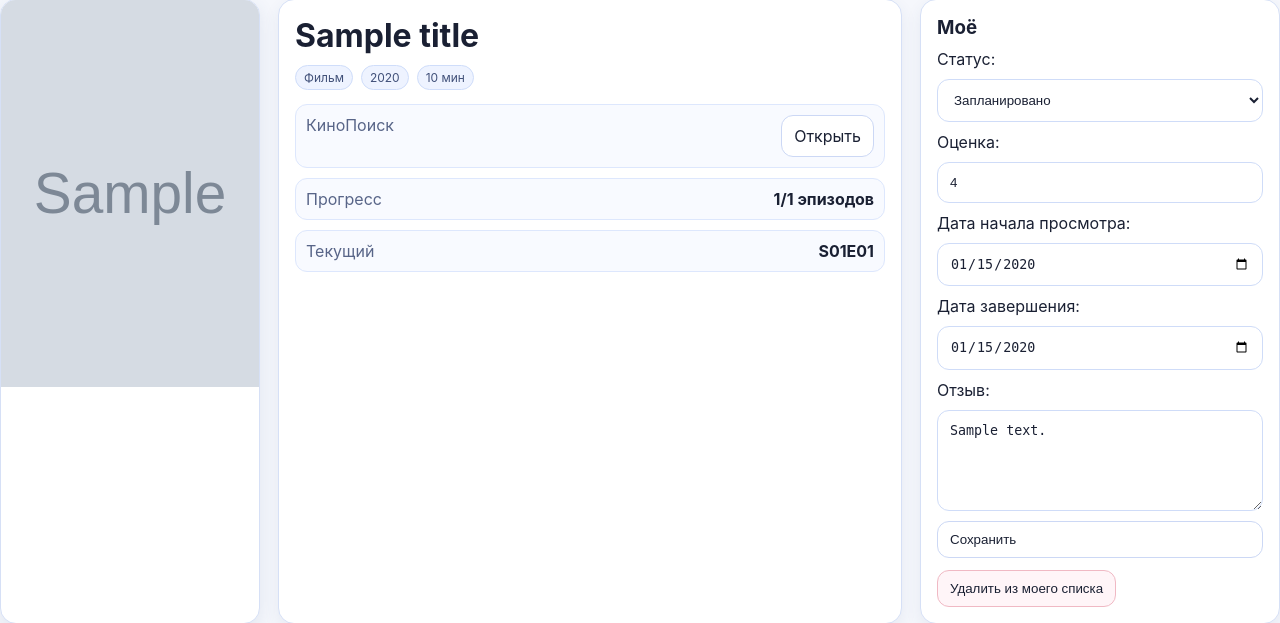
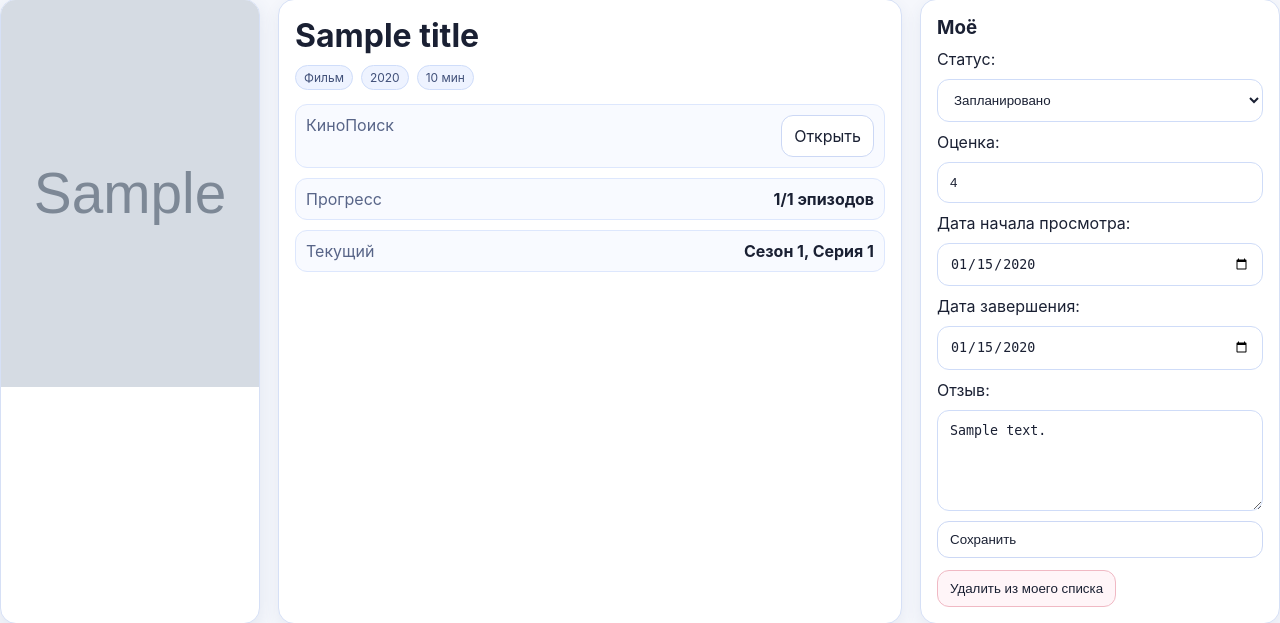
Before and after one commit to medzhid0v/cineo, a Django app: page /title/1/ in a window 1280 px wide. Shown: the part 90-713 px from the top of the page. Run offline with Django 5.2, Linux system fonts and the light colour scheme; a user stored in the database is signed in; tables that the repository leaves empty hold one stand-in row (values such as "Sample post"); grey boxes marked "Sample" are stand-in pictures.

Commit message:
refactor(user_title): update label names

```diff
--- a/media/templates/media/title_detail.html
+++ b/media/templates/media/title_detail.html
@@ -27,7 +27,7 @@
         <div class="kv-row"><span>КиноПоиск</span><a class="btn" href="{{ title.kp_url }}" target="_blank">Открыть</a></div>
         {% if title.is_series %}
           <div class="kv-row progress-row"><span>Прогресс</span><b class="progress-count">{{ watched_episodes }}/{{ total_episodes }} эпизодов</b></div>
-          <div class="kv-row"><span>Текущий</span><b>{% if progress.current_season_number %}S{{ progress.current_season_number|stringformat:'02d' }}E{{ progress.current_episode_number|stringformat:'02d' }}{% else %}—{% endif %}</b></div>
+          <div class="kv-row"><span>Текущий</span><b>{% if progress.current_season_number and progress.current_episode_number %}Сезон {{ progress.current_season_number }}, Серия {{ progress.current_episode_number }}{% else %}—{% endif %}</b></div>
         {% endif %}
       </div>
     </div>
--- a/media/templates/media/title_list.html
+++ b/media/templates/media/title_list.html
@@ -45,7 +45,7 @@
 
             <div>
               {% if t.is_series and progress and progress.current_season_number and progress.current_episode_number %}
-                <span class="muted">S{{ progress.current_season_number|stringformat:'02d' }}E{{ progress.current_episode_number|stringformat:'02d' }}</span>
+                <span class="muted">Сезон {{ progress.current_season_number }}, Серия {{ progress.current_episode_number }}</span>
               {% endif %}
             </div>
           </div>
```
